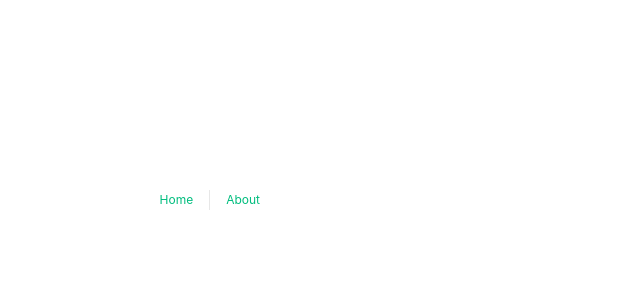
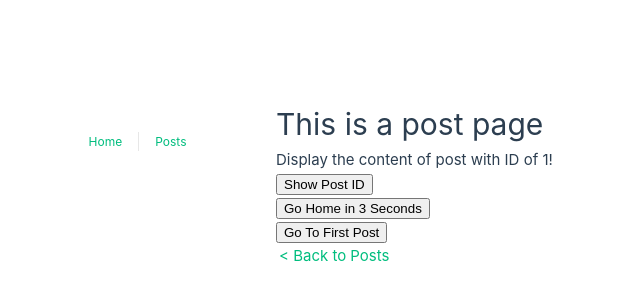
Before and after one commit to ekov1/VueExample, a Vue app in the folder vue 3/vue-composition-api-basics/: page /postDetail/1 in a window 1280 px wide. Before the commit this address had no page. Shown: the part 216-516 px from the top of the page, without its empty margins (364-1004 px from the left). Built offline with nearby package versions, Linux system fonts and the light colour scheme.

Commit message:
add directives and routing examples

```diff
--- a/vue 3/vue-composition-api-basics/src/App.vue
+++ b/vue 3/vue-composition-api-basics/src/App.vue
@@ -5,7 +5,7 @@
 <template>
   <nav>
     <RouterLink to="/">Home</RouterLink>
-    <RouterLink to="/about">About</RouterLink>
+    <RouterLink to="/posts">Posts</RouterLink>
   </nav>
 
   <RouterView />
--- /dev/null
+++ b/vue 3/vue-composition-api-basics/src/directives/vAutofocus.js
@@ -0,0 +1,5 @@
+export const vAutofocus = {
+    mounted: (el) => {
+        el.focus()
+    }
+}
--- /dev/null
+++ b/vue 3/vue-composition-api-basics/src/directives/vSomeName.js
@@ -0,0 +1,5 @@
+export const vSomeName = {
+    mounted: (el) => {
+        el.focus()
+    }
+}
--- a/vue 3/vue-composition-api-basics/src/router/index.js
+++ b/vue 3/vue-composition-api-basics/src/router/index.js
@@ -10,12 +10,14 @@
       component: HomeView
     },
     {
-      path: '/about',
-      name: 'about',
-      // route level code-splitting
-      // this generates a separate chunk (About.[hash].js) for this route
-      // which is lazy-loaded when the route is visited.
-      component: () => import('../views/AboutView.vue')
+      path: '/posts',
+      name: 'posts',
+      component: () => import('../views/PostsView.vue')
+    },
+    {
+      path: '/postDetail/:id',
+      name: 'postDetail',
+      component: () => import('../views/PostsDetailView.vue')
     }
   ]
 })
--- a/vue 3/vue-composition-api-basics/src/views/AboutView.vue
+++ /dev/null
@@ -1,5 +0,0 @@
-<template>
-  <div class="about">
-    <h1>About</h1>
-  </div>
-</template>
--- a/vue 3/vue-composition-api-basics/src/views/HomeView.vue
+++ b/vue 3/vue-composition-api-basics/src/views/HomeView.vue
@@ -12,19 +12,31 @@
     <p>This Counter is {{ oddOrEven }}</p>
     <div class="edit">
       <h4>Edit counter title:</h4>
-      <input type="text" v-model="counterData.title">
+      <input type="text" v-model="counterData.title" v-autofocus>
     </div>
   </div>
 </template>
 
 <script setup>
+// Imports
 import {
   reactive, ref, computed, watch,
   onBeforeMount, onMounted, onBeforeUnmount, onUnmounted,
   onActivated, onDeactivated, onBeforeUpdate, onUpdated
 } from 'vue'
+import { vAutofocus } from '@/directives/vAutofocus';
+// App Title
+const appTitle = 'My OK App'
 
-const appTitle = 'My OK App'
+onMounted(() => {
+  console.log('onMounted')
+})
+
+onMounted(() => {
+  console.log('onMounted2')
+})
+
+// Counter
 const counter = ref(0),
   counterTitle = ref('My Counter')
 
@@ -64,14 +76,6 @@
   console.log('onBeforeMount2')
 })
 
-onMounted(() => {
-  console.log('onMounted')
-})
-
-onMounted(() => {
-  console.log('onMounted')
-})
-
 onBeforeUnmount(() => {
   console.log('onBeforeUnmount')
 })
@@ -88,13 +92,24 @@
   console.log('onDeactivated')
 })
 
-onBeforeUpdate(()=>{
+onBeforeUpdate(() => {
   console.log('onBeforeUpdated')
 })
 
-onUpdated(()=>{
+onUpdated(() => {
   console.log('onUpdated')
 })
+
+// Directives
+const vAutofocus2 = {
+  mounted: (el) => {
+    el.focus()
+  },
+  beforeMount: (el) => {
+
+  }
+}
+
 </script>
 
 
@@ -173,6 +188,13 @@
   unmounted() {
     // do stuff when component is unloaded
     console.log('unmounted')
+  },
+  directives: {
+    autofocus: {
+      mounted(el) {
+        el.focus()
+      }
+    }
   }
 }
 </script> -->
--- /dev/null
+++ b/vue 3/vue-composition-api-basics/src/views/PostsDetailView.vue
@@ -0,0 +1,47 @@
+<template>
+  <div class="about">
+    <h1>This is a post page</h1>
+    <p>Display the content of post with ID of {{ $route.params.id }}!</p>
+    <div>
+      <button @click="showPostId">Show Post ID</button>
+    </div>
+    <div>
+      <button @click="goHomeIn3Seconds">Go Home in 3 Seconds</button>
+    </div>
+    <div>
+      <button @click="goToFirstPost">Go To First Post</button>
+    </div>
+    <p>
+      <RouterLink to="/posts">&lt; Back to Posts</RouterLink>
+    </p>
+  </div>
+</template>
+
+<script setup>
+import { useRoute, useRouter } from 'vue-router'
+
+const route = useRoute()
+const router = useRouter()
+
+const showPostId = () => {
+  // alert(`The ID of this post is: ${this.$route.params.id}`)
+  alert(`The ID of this post is: ${route.params.id}`)
+}
+
+const goHomeIn3Seconds = () => {
+  setTimeout(() => {
+    // this.$router.push('/')
+    // router.push('/')
+    router.push({ name: 'home' })
+  }, 3000)
+}
+
+const goToFirstPost = () =>{
+  router.push({
+    name: 'postDetail',
+    params: {
+      id: 'id1'
+    }
+  })
+}
+</script>
--- /dev/null
+++ b/vue 3/vue-composition-api-basics/src/views/PostsView.vue
@@ -0,0 +1,29 @@
+<template>
+  <div class="about">
+    <h1>Posts</h1>
+    <ul>
+      <li>
+        <RouterLink to="/postDetail/id1">Post 1</RouterLink>
+      </li>
+      <li>
+        <RouterLink to="/postDetail/id2">Post 2</RouterLink>
+      </li>
+      <li>
+        <RouterLink to="/postDetail/id3">Post 3</RouterLink>
+      </li>
+    </ul>
+    <textarea v-some-name />
+  </div>
+</template>
+
+<script setup>
+import { vAutofocus } from '@/directives/vAutofocus';
+import { vSomeName } from '@/directives/vSomeName';
+
+</script>
+
+<style scoped>
+ul {
+  margin-bottom: 30px;
+}
+</style>
```
